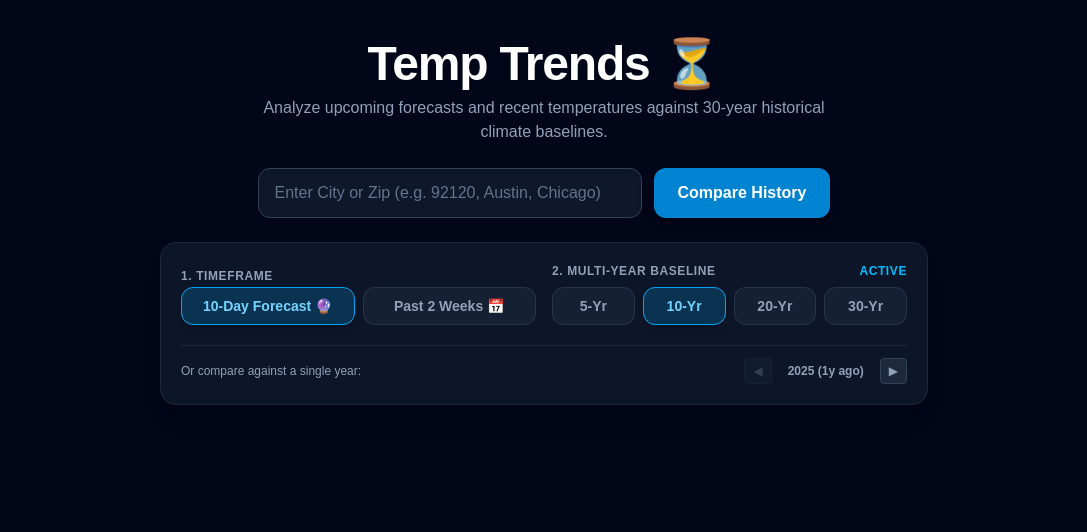
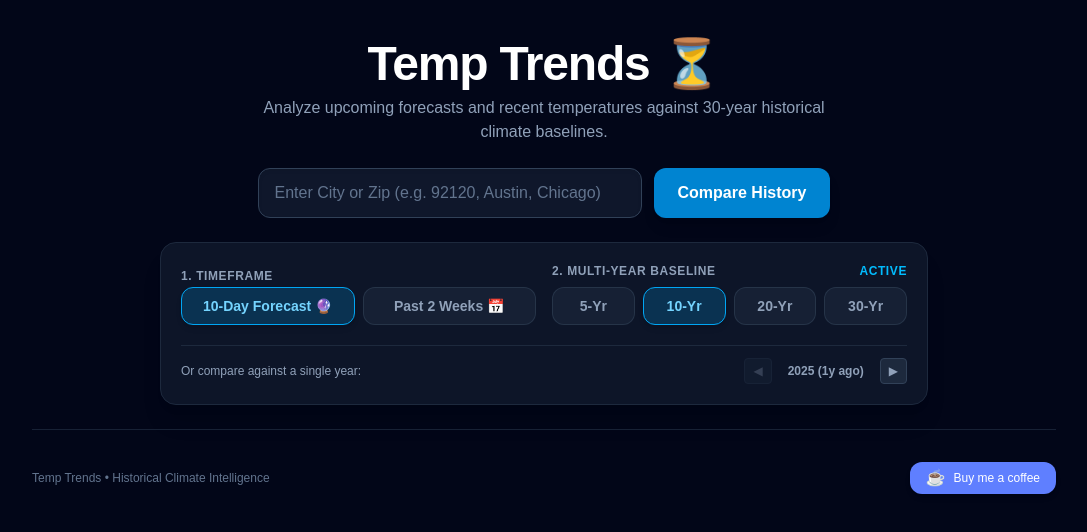
Before and after one commit to jeremiahjn-svg/weather-time-machine, a Next.js app: page / in a window 1280 px wide. Shown: the top 532 px of the page, without its empty margins (96-1183 px from the left). Built offline with nearby package versions, Linux system fonts and the light colour scheme.

Commit message:
Add Buy Me a Coffee support

```diff
--- a/app/page.tsx
+++ b/app/page.tsx
@@ -801,8 +801,25 @@ export default function WeatherTimeMachine() {
             </div>
           </div>
         )}
-
+        {/* FOOTER & BUY ME A COFFEE */}
+        <footer className="pt-8 pb-4 border-t border-slate-800/80 flex flex-col sm:flex-row items-center justify-between gap-4 text-xs text-slate-500">
+          <div>
+            <span>Temp Trends • Historical Climate Intelligence</span>
+          </div>
+          <div>
+            <a
+              href="https://www.buymeacoffee.com/jeremiahninteman"
+              target="_blank"
+              rel="noopener noreferrer"
+              className="inline-flex items-center gap-2 bg-[#5F7FFF] hover:bg-[#4b6fe8] transition-colors text-white font-medium px-4 py-2 rounded-xl shadow-md text-xs"
+            >
+              <span className="text-base leading-none">☕</span>
+              <span>Buy me a coffee</span>
+            </a>
+          </div>
+        </footer>
       </div>
     </main>
   );
+
 }
--- a/package.json
+++ b/package.json
@@ -3,7 +3,7 @@
   "version": "0.1.0",
   "private": true,
   "scripts": {
-    "dev": "next dev",
+    "dev": "next dev -p 4000",
     "build": "next build",
     "start": "next start",
     "lint": "eslint"
```
